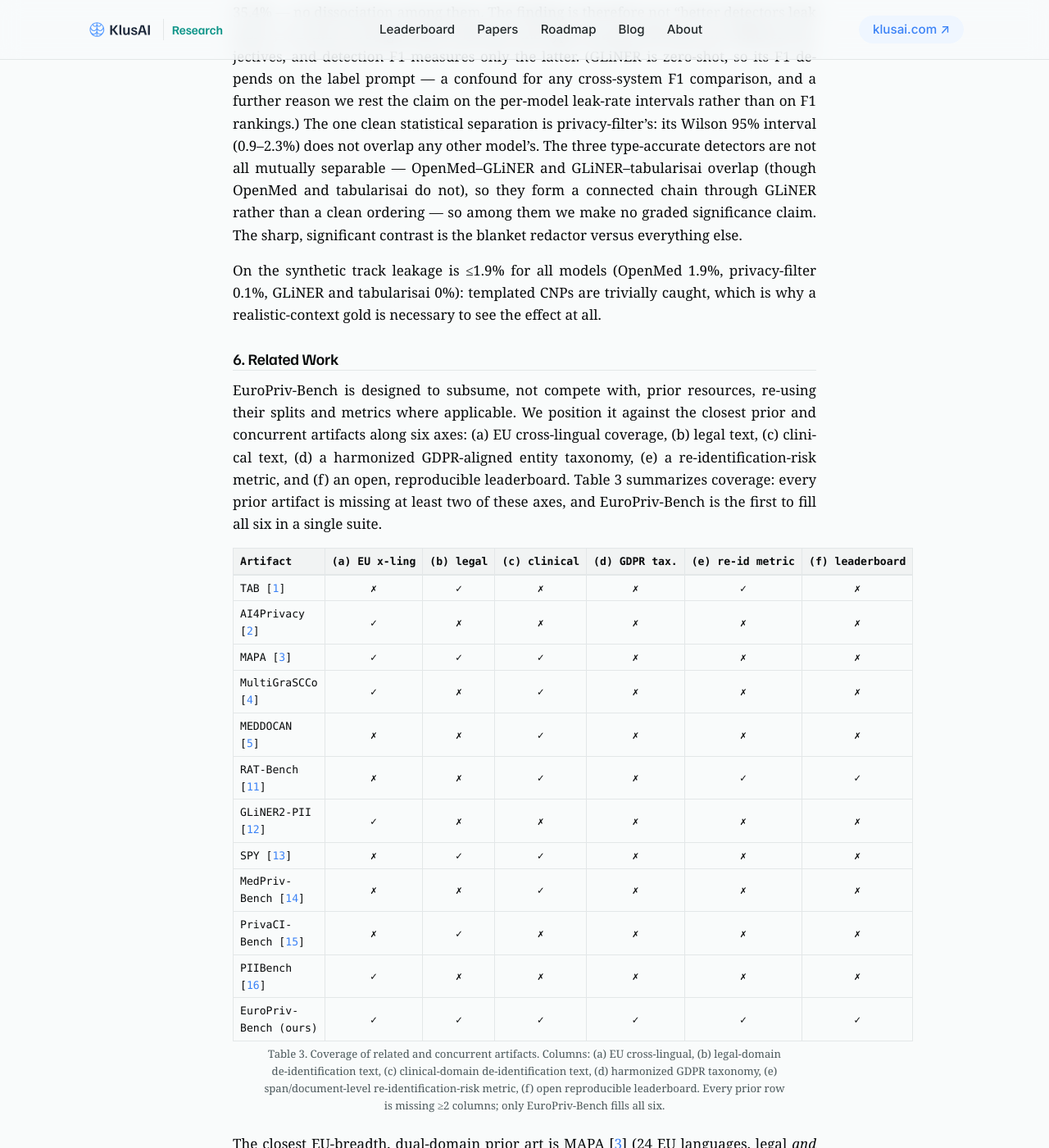
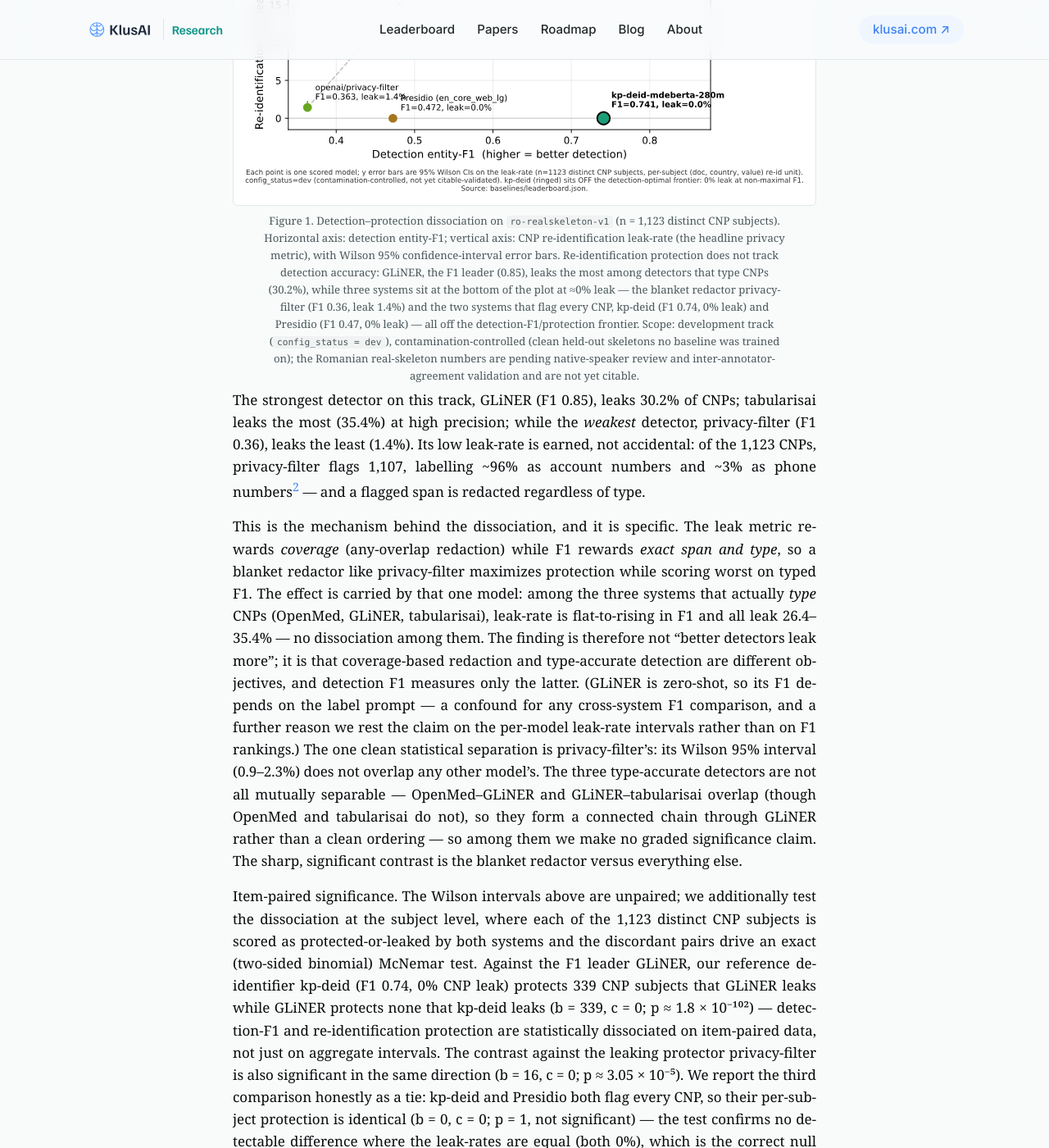
Before and after one commit to klusai/klusai-pages-research, a Jekyll site: the page built from _papers/europriv-bench.md, in a window 1280 px wide and 1400 px high, scrolled down 5385 px. Shown: the whole window at 82% size. Built offline with Jekyll 4.4.1, drawn with Linux system fonts in a browser that asks for light colours; some of the changed text lies outside the part shown.

Commit message:
paper: embed Pareto dissociation figure + McNemar significance (ro-realskeleton-v1)
Add Figure 1 to the EuroPriv-Bench results narrative: detection entity-F1
vs CNP re-identification leak-rate on ro-realskeleton-v1, with Wilson 95% CI
error bars. kp-deid (F1 0.74, 0% leak) and Presidio (F1 0.47, 0% leak) sit
off the detection-F1/protection frontier alongside the blanket redactor
privacy-filter; the F1 leader GLiNER (0.85) leaks the most among CNP-typing
detectors (30.2%).

Add item-paired McNemar on per-subject CNP detection: vs GLiNER b=339/c=0,
p~1.8e-102; vs privacy-filter b=16/c=0, p~3.05e-5; vs Presidio a tie
(b=0/c=0, p=1, both 0% leak). Framed as: detection-F1 and re-identification
protection are statistically dissociated.

Figure copied to assets/papers/ (SVG + PNG); minimal theme-safe figure CSS
added to _layouts/paper.html, consistent with the existing .caption style.
Every number traces to europriv-bench/analysis (pareto + mcnemar artifacts)
and _data/leaderboard.json. Scope: dev track, contamination-controlled,
pending native-speaker + IAA validation.

```diff
--- a/_layouts/paper.html
+++ b/_layouts/paper.html
@@ -48,6 +48,14 @@ layout: default
   .arxiv .arxiv-body thead th { background: var(--surface-alt); border-bottom: 2px solid var(--border); }
   .arxiv .arxiv-body .caption { font-family: Georgia, serif; font-size: 0.82rem; color: var(--text-secondary); text-align: center;
                                 margin: 0.3rem auto 1.4rem; max-width: 90%; }
+  /* figures: matplotlib SVGs have a fixed white background, so frame them on a white
+     card with a light border — renders identically in light and dark themes */
+  .arxiv .arxiv-body figure.arxiv-figure { margin: 1.4rem 0 0.3rem; text-align: center; }
+  .arxiv .arxiv-body figure.arxiv-figure .arxiv-figure-frame { background: #fff; border: 1px solid var(--border);
+                                border-radius: 6px; padding: 0.8rem; }
+  .arxiv .arxiv-body figure.arxiv-figure img { display: block; width: 100%; height: auto; }
+  .arxiv .arxiv-body figure.arxiv-figure figcaption { font-family: Georgia, serif; font-size: 0.82rem;
+                                color: var(--text-secondary); text-align: center; margin: 0.5rem auto 0; max-width: 90%; }
   .arxiv .arxiv-body code { font-size: 0.85em; background: var(--surface-alt); padding: 0.05rem 0.3rem; border-radius: 3px; }
   /* references: left-align (justified short reference lines look gappy) */
   .arxiv .arxiv-body ol li { margin: 0.3rem 0; text-align: left; hyphens: none; -webkit-hyphens: none; }
--- a/_papers/europriv-bench.md
+++ b/_papers/europriv-bench.md
@@ -186,6 +186,14 @@ the result as "F1 does not track CNP protection," and explain *why* below — no
 
 <p class="caption">Table 2. Detection F1 vs CNP re-identification leakage on ro-realskeleton-v1 (1,123 gold CNPs; Detection F1 is the contamination-free real-skeleton F1 from Table 1, which no baseline was trained on; Wilson 95% confidence intervals on leak-rate). "Quasi-IDs leaked" is a deterministic exposure tally — exactly 3 × missed CNPs, since each un-redacted CNP discloses sex, date of birth, and county — not an inferential estimate.</p>
 
+<figure class="arxiv-figure">
+  <div class="arxiv-figure-frame">
+    <img src="{{ '/assets/papers/pareto_dissociation_ro_realskeleton.svg' | relative_url }}"
+         alt="Scatter of detection entity-F1 (x) against CNP re-identification leak-rate (y) on ro-realskeleton-v1, with Wilson 95% confidence-interval error bars. The blanket-redacting privacy-filter and the type-accurate kp-deid and Presidio systems sit at the bottom of the plot at near-zero leak-rate, off the protection–F1 frontier, while the higher-F1 detectors GLiNER, tabularisai, and OpenMed leak 26–35%." />
+  </div>
+  <figcaption>Figure 1. Detection–protection dissociation on <code>ro-realskeleton-v1</code> (n = 1,123 distinct CNP subjects). Horizontal axis: detection entity-F1; vertical axis: CNP re-identification leak-rate (the headline privacy metric), with Wilson 95% confidence-interval error bars. Re-identification protection does not track detection accuracy: GLiNER, the F1 leader (0.85), leaks the most among detectors that type CNPs (30.2%), while three systems sit at the bottom of the plot at ≈0% leak — the blanket redactor privacy-filter (F1 0.36, leak 1.4%) and the two systems that flag every CNP, kp-deid (F1 0.74, 0% leak) and Presidio (F1 0.47, 0% leak) — all off the detection-F1/protection frontier. Scope: development track (<code>config_status = dev</code>), contamination-controlled (clean held-out skeletons no baseline was trained on); the Romanian real-skeleton numbers are <strong>pending native-speaker review and inter-annotator-agreement validation</strong> and are not yet citable.</figcaption>
+</figure>
+
 The strongest detector on this track, GLiNER (F1 0.85), leaks 30.2% of CNPs; tabularisai leaks the
 most (35.4%) at high precision; while the *weakest* detector, privacy-filter (F1 0.36), leaks the least
 (1.4%). Its low leak-rate is earned, not accidental: of the 1,123 CNPs, privacy-filter flags 1,107,
@@ -206,6 +214,21 @@ other model's. The three type-accurate detectors are not all mutually separable
 GLiNER–tabularisai overlap (though OpenMed and tabularisai do not), so they form a connected chain
 through GLiNER rather than a clean ordering — so among them we make no graded significance claim. The
 sharp, significant contrast is the blanket redactor versus everything else.
+
+**Item-paired significance.** The Wilson intervals above are unpaired; we additionally test the
+dissociation at the subject level, where each of the 1,123 distinct CNP subjects is scored as
+protected-or-leaked by both systems and the discordant pairs drive an exact (two-sided binomial)
+McNemar test. Against the F1 leader GLiNER, our reference de-identifier kp-deid (F1 0.74, 0% CNP
+leak) protects 339 CNP subjects that GLiNER leaks while GLiNER protects none that kp-deid leaks
+(b = 339, c = 0; p ≈ 1.8 × 10⁻¹⁰²) — detection-F1 and re-identification protection are statistically
+dissociated on item-paired data, not just on aggregate intervals. The contrast against the leaking
+protector privacy-filter is also significant in the same direction (b = 16, c = 0; p ≈ 3.05 × 10⁻⁵).
+We report the third comparison honestly as a **tie**: kp-deid and Presidio both flag every CNP, so
+their per-subject protection is identical (b = 0, c = 0; p = 1, not significant) — the test confirms
+no detectable difference where the leak-rates are equal (both 0%), which is the correct null result
+rather than evidence for either system. These tests share the per-subject CNP unit of the leak-rate
+metric and inherit its scope: <code>ro-realskeleton-v1</code>, development track, pending the
+native-speaker and inter-annotator-agreement validation noted above.
 
 On the synthetic track leakage is ≤1.9% for all models (OpenMed
 1.9%, privacy-filter 0.1%, GLiNER and tabularisai 0%): templated CNPs are trivially caught, which is
```
Also changed, not shown: assets/papers/pareto_dissociation_ro_realskeleton.png (added), assets/papers/pareto_dissociation_ro_realskeleton.svg (added).
